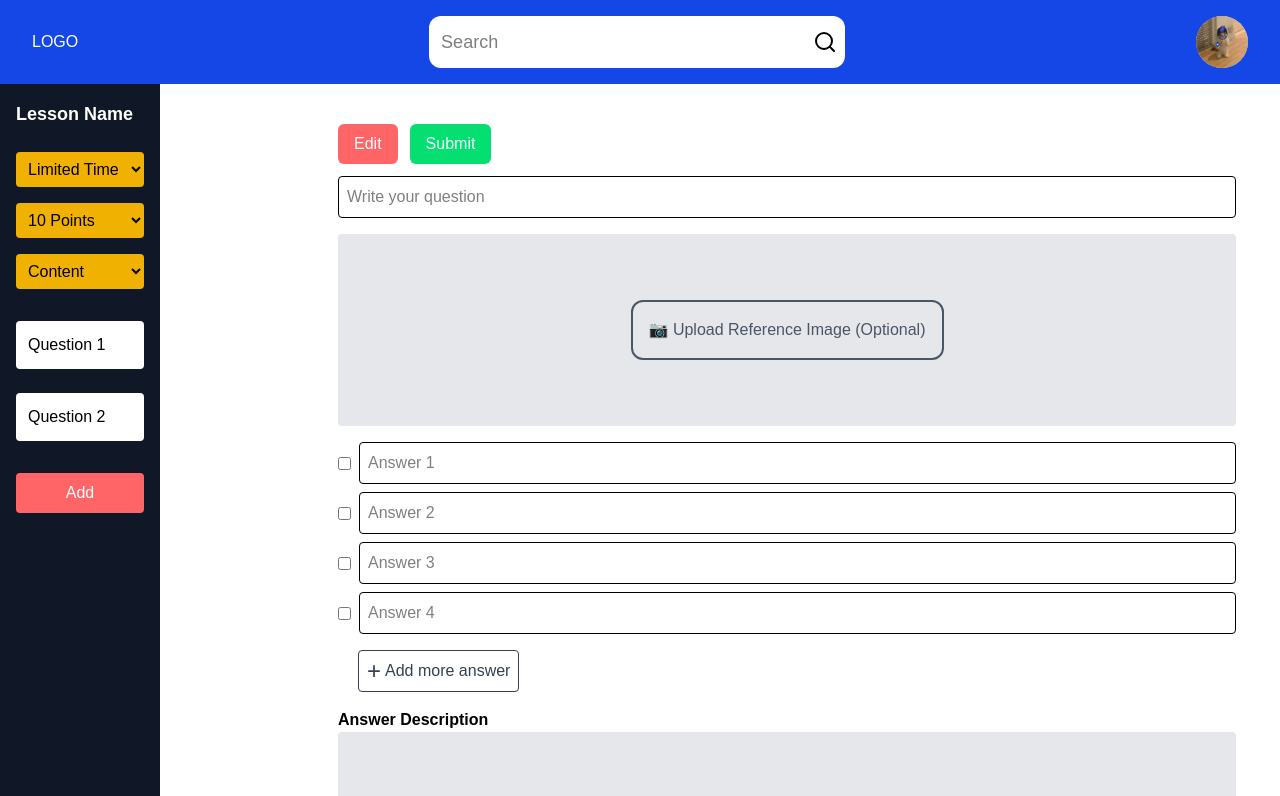
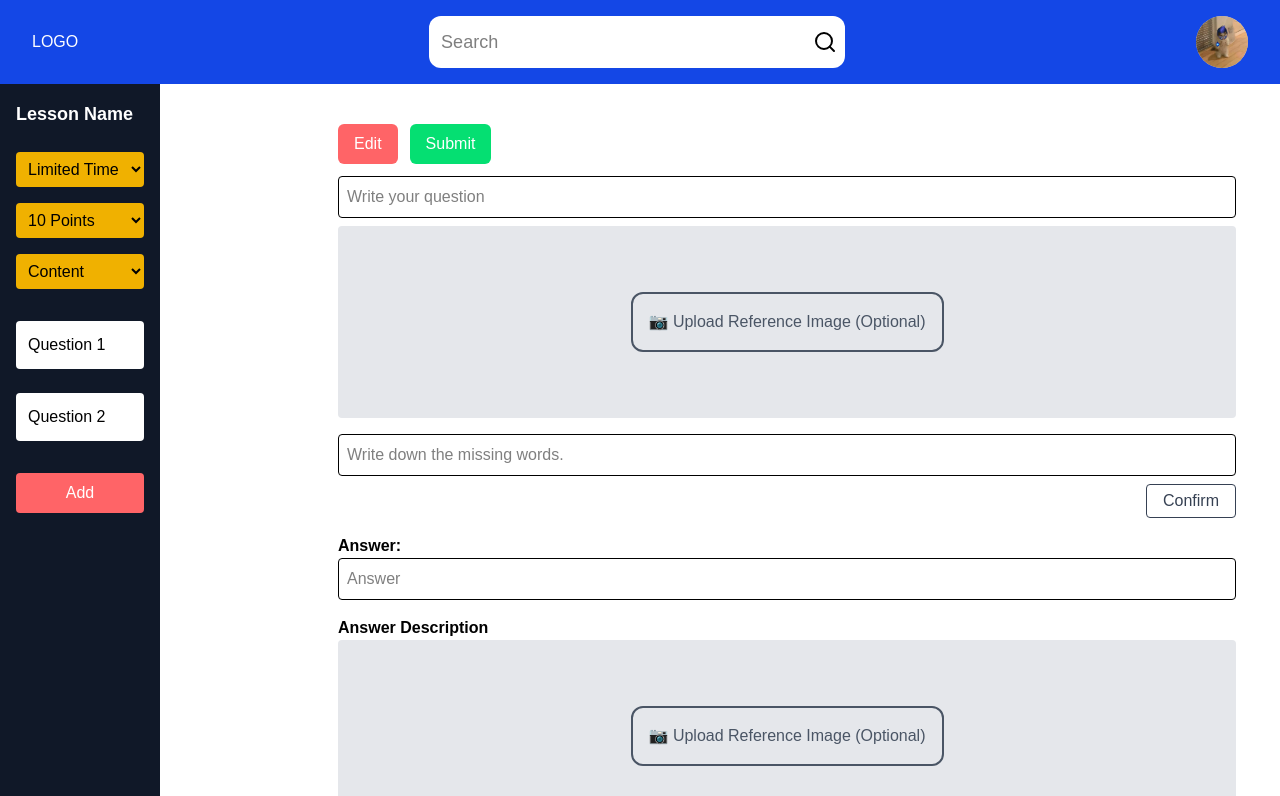
Before and after one commit to CS371-Project-Management/CS371-Frontend, a Next.js app: page /quiz/multiple_choices in a window 1280 px wide. Shown: the top 796 px of the page. Built offline with nearby package versions, Linux system fonts and the light colour scheme.

Commit message:
do_quiz_multiple_choices_page

```diff
--- a/app/quiz/missing_words/page.tsx
+++ /dev/null
@@ -1,117 +0,0 @@
-'use client';
-
-import { useState } from 'react';
-
-export default function MissingWord() {
-  const [question, setQuestion] = useState<string>('');
-  const [questionImage, setQuestionImage] = useState<string | null>(null);
-  const [missingWord, setMissingWord] = useState<string>('');
-  const [answer, setAnswer] = useState<string>('');
-  const [answerImage, setAnswerImage] = useState<string | null>(null);
-  const [answerDescription, setAnswerDescription] = useState<string>('');
-
-  // Handle Image Upload
-  const handleImageUpload = (
-    event: React.ChangeEvent<HTMLInputElement>,
-    setImage: React.Dispatch<React.SetStateAction<string | null>>
-  ) => {
-    const file = event.target.files?.[0];
-    if (file) {
-      setImage(URL.createObjectURL(file));
-    }
-  };
-
-  return (
-    <div className="ml-60 mt-4 p-6 mr-5">
-    <div className='flex gap-3 mb-3'>
-        <button
-            className="h-fit bg-red-400 hover:bg-red-600 text-white px-4 py-2 rounded-md"
-            onClick={() => {}}>
-            Edit
-        </button>
-
-        <button
-            className="h-fit bg-green-400 hover:bg-green-600 text-white px-4 py-2 rounded-md"
-            onClick={() => {}}>
-            Submit
-        </button>
-    </div>
-
-      {/* Question Input */}
-      <input
-        type="text"
-        placeholder="Write your question"
-        value={question}
-        onChange={(e) => setQuestion(e.target.value)}
-        className="w-full border rounded p-2 mb-4"
-      />
-
-      {/* Question Image Upload */}
-      <div className="w-full bg-gray-200 h-48 flex items-center justify-center rounded mb-4 relative">
-        {questionImage ? (
-          <img src={questionImage} alt="Uploaded" className="w-full h-full object-cover rounded" />
-        ) : (
-          <label className="cursor-pointer text-center text-gray-600">
-            <input
-              type="file"
-              accept="image/*"
-              onChange={(e) => handleImageUpload(e, setQuestionImage)}
-              className="hidden"
-            />
-            <p className='border border-2 p-4 rounded-xl'>📷 Upload Reference Image (Optional)</p>
-          </label>
-        )}
-      </div>
-
-      {/* Missing Word Input */}
-      <input
-        type="text"
-        placeholder="Write down the missing words."
-        value={missingWord}
-        onChange={(e) => setMissingWord(e.target.value)}
-        className="w-full border rounded p-2 mb-2"
-      />
-      <div className='flex justify-end'>
-      <button className="border rounded px-4 py-1 text-gray-700 hover:text-white hover:bg-gray-600">Confirm</button>
-      </div>
-
-      {/* Answer */}
-      <p className="mt-4 font-bold">Answer:</p>
-      <input
-        type="text"
-        placeholder="Answer"
-        value={answer}
-        onChange={(e) => setAnswer(e.target.value)}
-        className="border rounded p-2 w-full"
-      />
-
-      {/* Answer Explanation */}
-      <p className="mt-4 font-bold">Answer Description</p>
-
-      {/* Answer Image Upload */}
-      <div className="w-full bg-gray-200 h-48 flex items-center justify-center rounded mb-4 relative">
-        {answerImage ? (
-          <img src={answerImage} alt="Uploaded" className="w-full h-full object-cover rounded" />
-        ) : (
-          <label className="cursor-pointer text-center text-gray-600">
-            <input
-              type="file"
-              accept="image/*"
-              onChange={(e) => handleImageUpload(e, setAnswerImage)}
-              className="hidden"
-            />
-            <p className='border border-2 p-4 rounded-xl'>📷 Upload Reference Image (Optional)</p>
-          </label>
-        )}
-      </div>
-
-      {/* Answer Description */}
-      <textarea
-        placeholder="Description"
-        value={answerDescription}
-        onChange={(e) => setAnswerDescription(e.target.value)}
-        className="w-full border rounded p-2 h-32"
-      />
-    </div>
-  );
-}
--- a/app/quiz/multiple_choices/page.tsx
+++ b/app/quiz/multiple_choices/page.tsx
@@ -1,18 +1,21 @@
 'use client';
 
 import { useState } from 'react';
+import ReportSuccess from '@/components/modals/report/ReportSuccess';
+import ReportFail from '@/components/modals/report/ReportFail';
 
-export default function MultiChoice() {
-  const [question, setQuestion] = useState<string>('');
+export default function MissingWord() {
+    const [question, setQuestion] = useState('');
     const [questionImage, setQuestionImage] = useState<string | null>(null);
-  const [answers, setAnswers] = useState<{ text: string; isCorrect: boolean }[]>([
-    { text: '', isCorrect: false },
-    { text: '', isCorrect: false },
-    { text: '', isCorrect: false },
-    { text: '', isCorrect: false },
-  ]);
+    const [missingWord, setMissingWord] = useState('');
+    const [answer, setAnswer] = useState('');
     const [answerImage, setAnswerImage] = useState<string | null>(null);
-  const [answerDescription, setAnswerDescription] = useState<string>('');
+    const [answerDescription, setAnswerDescription] = useState('');
+
+    const [showSuccess, setShowSuccess] = useState(false);
+    const [showFailRequired, setShowFailRequired] = useState(false);
+    const [showFailSave, setShowFailSave] = useState(false);
+    const [errors, setErrors] = useState<{ question?: string; missingWord?: string; answer?: string }>({});
 
     // Handle Image Upload
     const handleImageUpload = (
@@ -25,28 +28,32 @@ export default function MultiChoice() {
         }
     };
 
-  // Handle Answer Change
-  const handleAnswerChange = (index: number, value: string) => {
-    const updatedAnswers = [...answers];
-    updatedAnswers[index].text = value;
-    setAnswers(updatedAnswers);
+    // Validate form
+    const validateForm = () => {
+        let newErrors: { question?: string; missingWord?: string; answer?: string } = {};
+
+        if (!question.trim()) newErrors.question = 'Question is required';
+        if (!missingWord.trim()) newErrors.missingWord = 'Missing word is required';
+        if (!answer.trim()) newErrors.answer = 'Answer is required';
+
+        setErrors(newErrors);
+        return Object.keys(newErrors).length === 0;
     };
 
-  // Toggle Correct Answer
-  const toggleCorrectAnswer = (index: number) => {
-    const updatedAnswers = [...answers];
-    updatedAnswers[index].isCorrect = !updatedAnswers[index].isCorrect;
-    setAnswers(updatedAnswers);
-  };
+    // Handle submit
+    const handleSubmit = () => {
+        if (!validateForm()) {
+        setShowFailRequired(true);
+        return;
+        }
 
-  // Add More Answers
-  const addAnswer = () => {
-    setAnswers([...answers, { text: '', isCorrect: false }]);
-  };
-
-  // Remove Answer
-  const removeAnswer = (index: number) => {
-    setAnswers(answers.filter((_, i) => i !== index));
+        // Simulate a failed save attempt
+        const saveSuccessful = Math.random() > 0.5; // 50% chance of failing
+        if (saveSuccessful) {
+        setShowSuccess(true);
+        } else {
+        setShowFailSave(true);
+        }
     };
 
     return (
@@ -60,7 +67,7 @@ export default function MultiChoice() {
 
             <button
             className="h-fit bg-green-400 hover:bg-green-600 text-white px-4 py-2 rounded-md"
-            onClick={() => {}}>
+            onClick={handleSubmit}>
             Submit
             </button>
         </div>
@@ -71,8 +78,9 @@ export default function MultiChoice() {
             placeholder="Write your question"
             value={question}
             onChange={(e) => setQuestion(e.target.value)}
-        className="w-full border rounded p-2 mb-4"
+            className={`w-full border rounded p-2 mb-2 ${errors.question ? 'border-red-500' : ''}`}
         />
+        {errors.question && <p className="text-red-500 text-sm">{errors.question}</p>}
 
         {/* Question Image Upload */}
         <div className="w-full bg-gray-200 h-48 flex items-center justify-center rounded mb-4 relative">
@@ -91,34 +99,32 @@ export default function MultiChoice() {
             )}
         </div>
 
-      {/* Answer Choices */}
-      {answers.map((answer, index) => (
-        <div key={index} className="flex items-center mb-2">
-          <input
-            type="checkbox"
-            checked={answer.isCorrect}
-            onChange={() => toggleCorrectAnswer(index)}
-            className="mr-2"
-          />
+        {/* Missing Word Input */}
         <input
             type="text"
-            placeholder={`Answer ${index + 1}`}
-            value={answer.text}
-            onChange={(e) => handleAnswerChange(index, e.target.value)}
-            className="border rounded p-2 w-full"
+            placeholder="Write down the missing words."
+            value={missingWord}
+            onChange={(e) => setMissingWord(e.target.value)}
+            className={`w-full border rounded p-2 mb-2 ${errors.missingWord ? 'border-red-500' : ''}`}
         />
-          {index >= 4 && (
-            <button onClick={() => removeAnswer(index)} className="ml-2 text-red-500 hover:text-white hover:bg-red-600 font-bold border border-2 p-2 w-12 rounded-xl">
-              X
+        {errors.missingWord && <p className="text-red-500 text-sm">{errors.missingWord}</p>}
+
+        <div className='flex justify-end'>
+            <button className="border rounded px-4 py-1 text-gray-700 hover:text-white hover:bg-gray-600">
+            Confirm
             </button>
-          )}
         </div>
-      ))}
 
-      {/* Add More Answer Button */}
-      <button onClick={addAnswer} className="flex items-center mt-4 ml-5 border rounded px-2 py-1 text-gray-700 hover:text-white hover:bg-gray-600 mt-2">
-            <p className='text-2xl mr-1'>+</p> Add more answer
-        </button>
+        {/* Answer */}
+        <p className="mt-4 font-bold">Answer:</p>
+        <input
+            type="text"
+            placeholder="Answer"
+            value={answer}
+            onChange={(e) => setAnswer(e.target.value)}
+            className={`border rounded p-2 w-full ${errors.answer ? 'border-red-500' : ''}`}
+        />
+        {errors.answer && <p className="text-red-500 text-sm">{errors.answer}</p>}
 
         {/* Answer Explanation */}
         <p className="mt-4 font-bold">Answer Description</p>
@@ -147,6 +153,28 @@ export default function MultiChoice() {
             onChange={(e) => setAnswerDescription(e.target.value)}
             className="w-full border rounded p-2 h-32"
         />
+
+        {/* Success & Failure Modals */}
+        <ReportSuccess
+            isOpen={showSuccess}
+            onClose={() => setShowSuccess(false)}
+            title="Your answer has been saved successfully!"
+            press="OK"
+        />
+
+        <ReportFail
+            isOpen={showFailRequired}
+            onClose={() => setShowFailRequired(false)}
+            title="Required fields are missing!"
+            press="OK"
+        />
+
+        <ReportFail
+            isOpen={showFailSave}
+            onClose={() => setShowFailSave(false)}
+            title="Cannot save your answer. Please try again later."
+            press="OK"
+        />
         </div>
     );
 }
```
Lines whose indentation alone changed are shown as unchanged.
